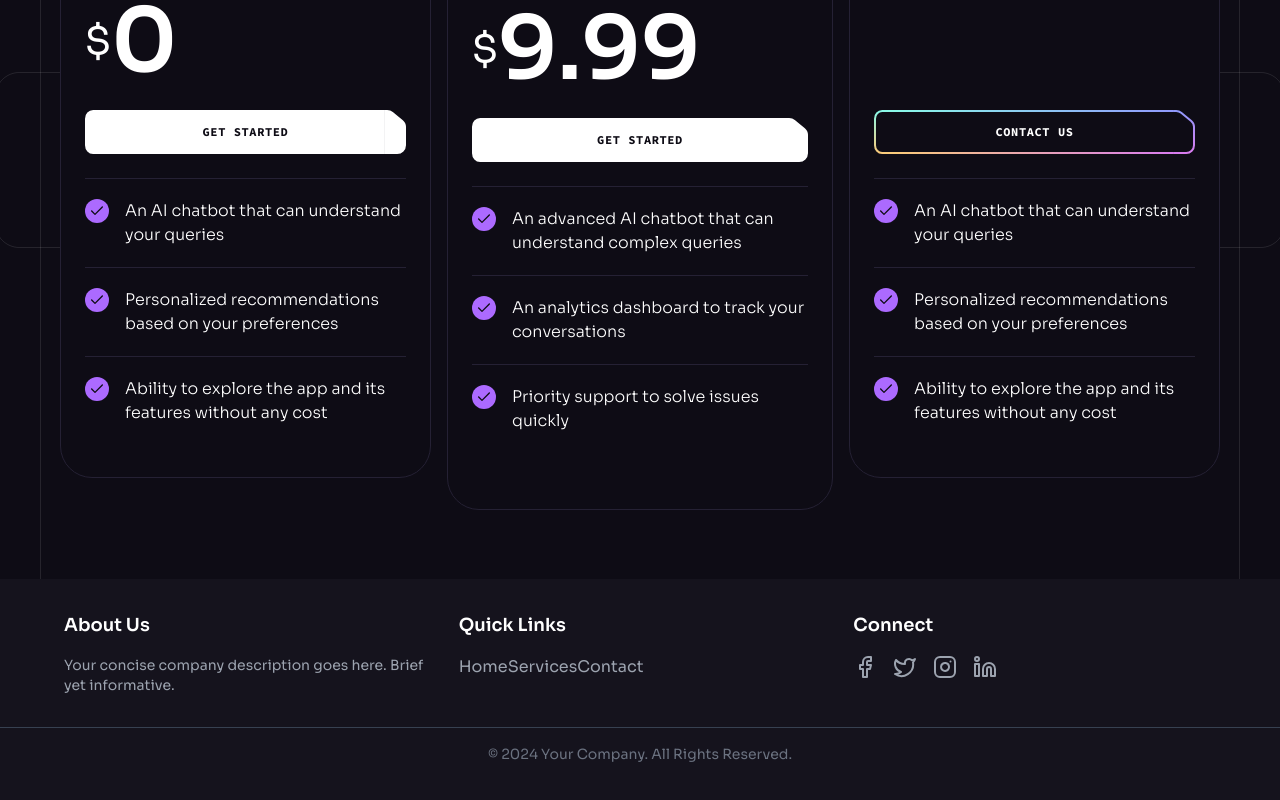
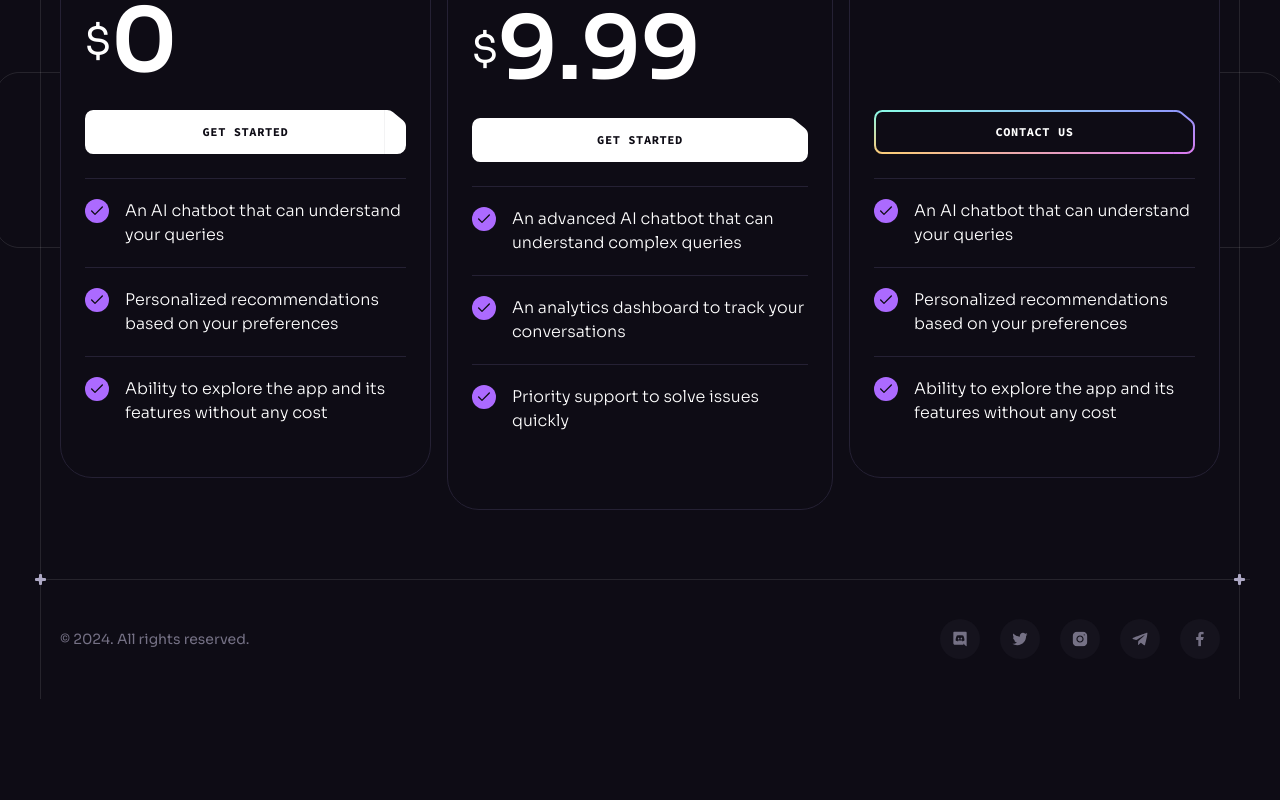
Before and after one commit to Parthsawant1298/project, a React (Vite) app: page / in a window 1280 px wide. Shown: the part 5869-6669 px from the top of the page. After the commit the page ends 6568 px from the top, so only its background shows below. Built offline with nearby package versions, Linux system fonts and the light colour scheme.

Commit message:
Update Footer.jsx

```diff
--- a/src/components/Footer.jsx
+++ b/src/components/Footer.jsx
@@ -1,53 +1,29 @@
-import { Facebook, Twitter, Instagram, Linkedin } from 'lucide-react';
-import Section from './section';
+import React from "react";
+import Section from "./Section";
+import { socials } from "../constants";
 
 const Footer = () => {
   return (
+    <Section crosses className="!px-0 !py-10">
+      <div className="container flex sm:justify-between justify-center items-center gap-10 max-sm:flex-col">
+        <p className="caption text-n-4 lg:block">
+          © {new Date().getFullYear()}. All rights reserved.
+        </p>
 
-      <div className="bg-n-7 text-white py-8">
-        <div className="container mx-auto px-6 md:px-16 grid md:grid-cols-3 gap-8">
-          <div>
-            <h4 className="text-lg font-bold mb-4">About Us</h4>
-            <p className="text-gray-400 text-sm">
-              Your concise company description goes here. Brief yet informative.
-            </p>
-          </div>
-
-          <div>
-            <h4 className="text-lg font-bold mb-4">Quick Links</h4>
-            <nav className="space-y-2">
-              <a href="#" className="text-gray-400 hover:text-white transition-colors">Home</a>
-              <a href="#" className="text-gray-400 hover:text-white transition-colors">Services</a>
-              <a href="#" className="text-gray-400 hover:text-white transition-colors">Contact</a>
-            </nav>
-          </div>
-
-          <div>
-            <h4 className="text-lg font-bold mb-4">Connect</h4>
-            <div className="flex space-x-4">
-              <a href="#" className="text-gray-400 hover:text-white">
-                <Facebook size={24} />
-              </a>
-              <a href="#" className="text-gray-400 hover:text-white">
-                <Twitter size={24} />
-              </a>
-              <a href="#" className="text-gray-400 hover:text-white">
-                <Instagram size={24} />
-              </a>
-              <a href="#" className="text-gray-400 hover:text-white">
-                <Linkedin size={24} />
-              </a>
-            </div>
-          </div>
-        </div>
-
-        <div className="border-t border-gray-700 mt-8 py-4 text-center">
-          <p className="text-sm text-gray-500">
-            © 2024 Your Company. All Rights Reserved.
-          </p>
-        </div>
+        <ul className="flex gap-5 flex-wrap">
+          {socials.map((item) => (
+            <a
+              key={item.id}
+              href={item.url}
+              target="_blank"
+              className="flex items-center justify-center w-10 h-10 bg-n-7 rounded-full transition-colors hover:bg-n-6"
+            >
+              <img src={item.iconUrl} width={16} height={16} alt={item.title} />
+            </a>
+          ))}
+        </ul>
       </div>
-
+    </Section>
   );
 };
 
```
